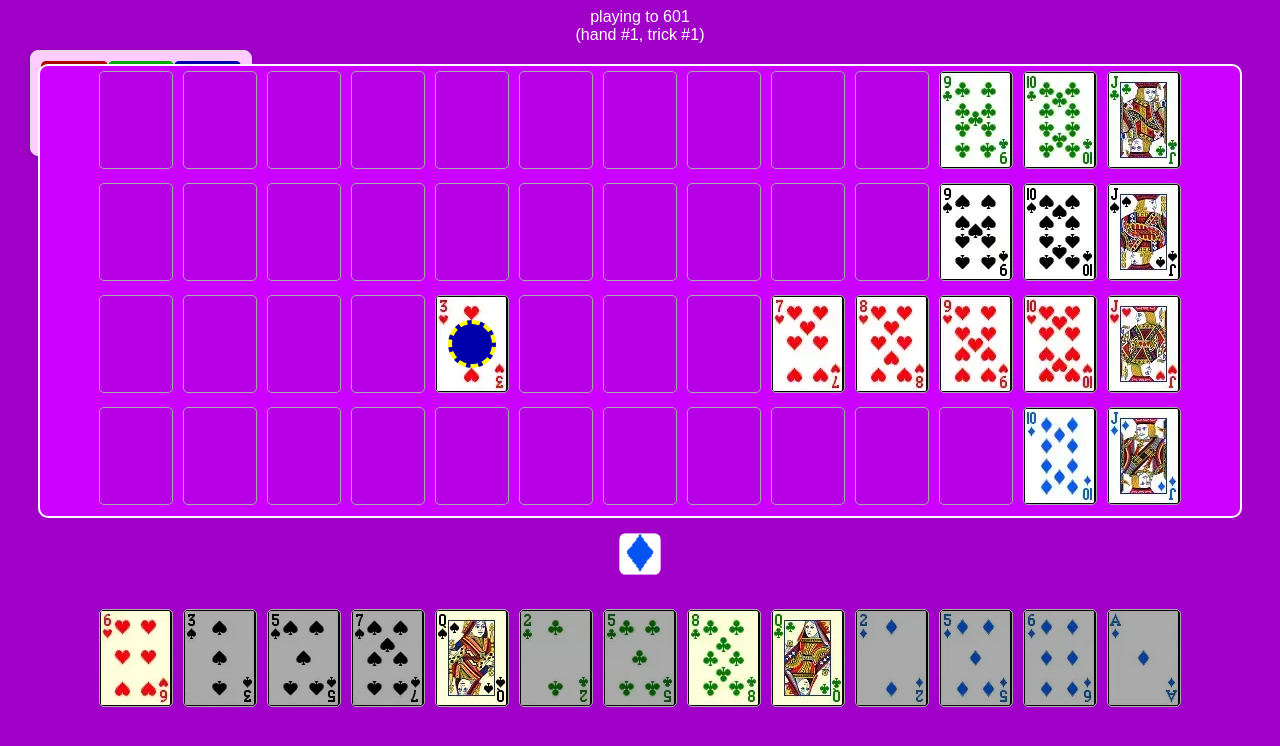
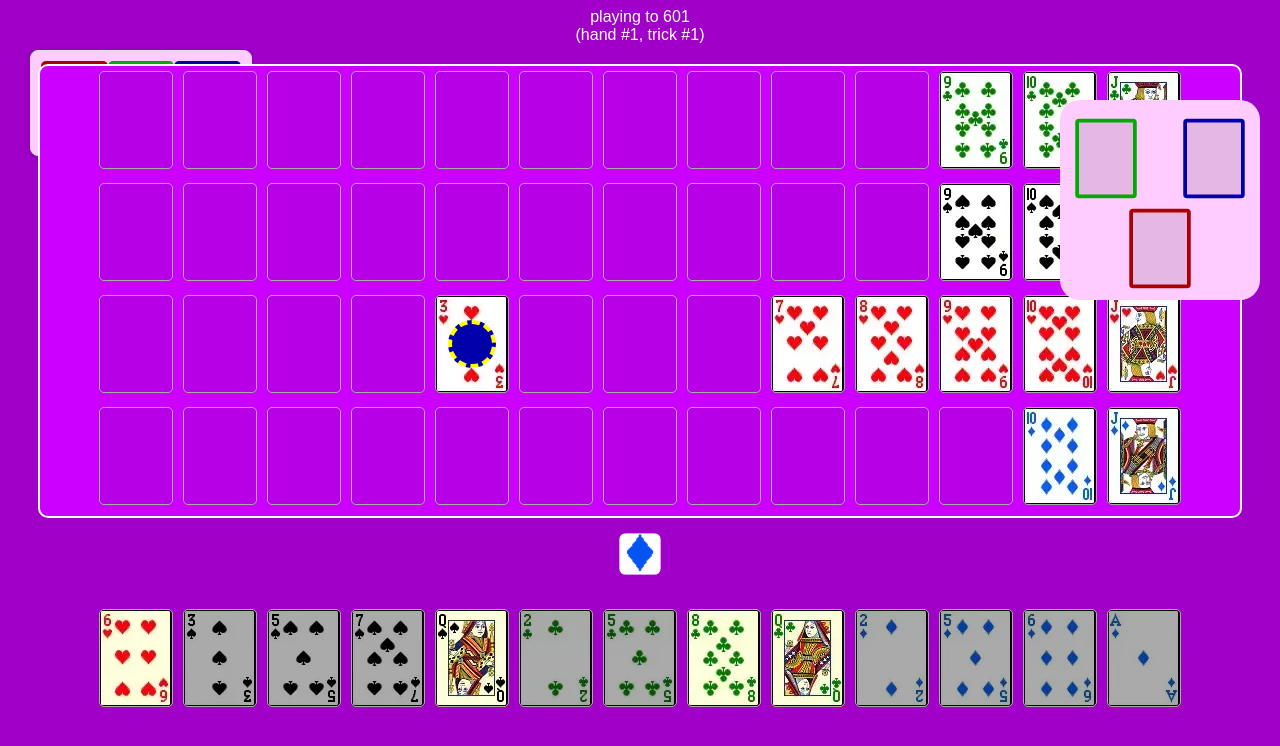
Before and after one commit to ADBond/witan, a website built with Vite: page index.html in a window 1280 px wide. Built offline with nearby package versions, Linux system fonts and the light colour scheme.

Commit message:
basic previous trick

```diff
--- a/index.html
+++ b/index.html
@@ -32,6 +32,10 @@
     <div class="game-board" id="game-board">
     </div>
 
+    <div class="previous-trick">
+        <div class="prev-area" id="prev-area"></div>
+    </div>
+
     <div id="trumps"></div>
 
     <div class="hand">
--- a/public/style.css
+++ b/public/style.css
@@ -116,6 +116,63 @@ body {
     border-color: none;
 }
 
+
+.previous-trick {
+    position: absolute;
+    right: 20px;
+    top: 100px;
+    width: 200px;
+    text-align: center;
+}
+
+.prev-area {
+    position: relative;
+    width: 100%;
+    height: 200px;
+    background-color: #fcf;
+    border-radius: 20px;
+}
+
+.prev-slot {
+    position: absolute;
+    transform: scale(0.75);
+    transform-origin: center center;
+}
+
+.prev-slot .card {
+    border-width: 5px;
+    border-style: solid;
+}
+
+/* 3-player */
+#prev-player-3 {
+    top: 90px;
+    left: 50%;
+    transform: translateX(-50%) scale(0.75);
+}
+
+#prev-player-3 .card {
+    border-color: #a00;
+}
+
+#prev-comp1-3 {
+    top: 0;
+    left: 0;
+}
+
+#prev-comp1-3 .card {
+    border-color: #0a0;
+}
+
+#prev-comp2-3 {
+    top: 0;
+    right: 0;
+}
+
+#prev-comp2-3 .card {
+    border-color: #00a;
+}
+
 .scores-panel {
     position: absolute;
     top: 50px;
--- a/src/game/gamestate.ts
+++ b/src/game/gamestate.ts
@@ -625,6 +625,10 @@ export class GameState {
             legalCardIndices: this.legalMoveIndices,
             grid: this.grid.clone(),
 
+            previous: Object.fromEntries(
+                this.names.map((name): [PlayerName, Card | null] => [name, this.getPlayedCard(name, this.previousTrick)])
+            ) as Partial<Record<PlayerName, Card | null>>,
+
             scores: Object.fromEntries(
                 this.teamNames.map(
                     (teamName): [TeamName, number] => {
@@ -664,6 +668,7 @@ export interface GameStateForUI {
     hands: Record<PlayerName, Card[]>;
     legalCardIndices: number[],
     grid: Grid,
+    previous: Partial<Record<PlayerName, Card | null>>;
 
     playerNames: PlayerName[];
     teamNames: TeamName[];
--- a/src/interface/render.ts
+++ b/src/interface/render.ts
@@ -47,6 +47,24 @@ export async function renderState(state: GameStateForUI) {
   document.getElementById('config')!.innerText = `playing to ${state.target}`;
   // and current status
   document.getElementById('hand-number')!.innerText = `(hand #${state.handNumber}, trick #${state.trickNumber})`;
+
+  const numPlayers = state.playerNames.length;
+  const prevAreaEl = document.getElementById('prev-area')!;
+  prevAreaEl.innerHTML = '';
+  prevAreaEl.classList.add('prev-area');
+
+  state.playerNames.forEach(playerName => {
+
+    const prevEl = document.createElement('div');
+    prevEl.id = `prev-${playerName}-${numPlayers}`;
+    prevEl.classList.add('prev-slot');
+    prevAreaEl.appendChild(prevEl);
+    const prevCard = state.previous[playerName as PlayerName]!;
+    const prevCardEl = createCardElement(prevCard !== null ? prevCard.toStringShort(): "");
+    prevCardEl.classList.add('played-card');
+    prevEl.appendChild(prevCardEl);
+
+  });
 
   // document.getElementById('debug')!.innerText = `${state.gameState}`;
   const namesHolder = document.getElementById('scores-headers')!;
```
